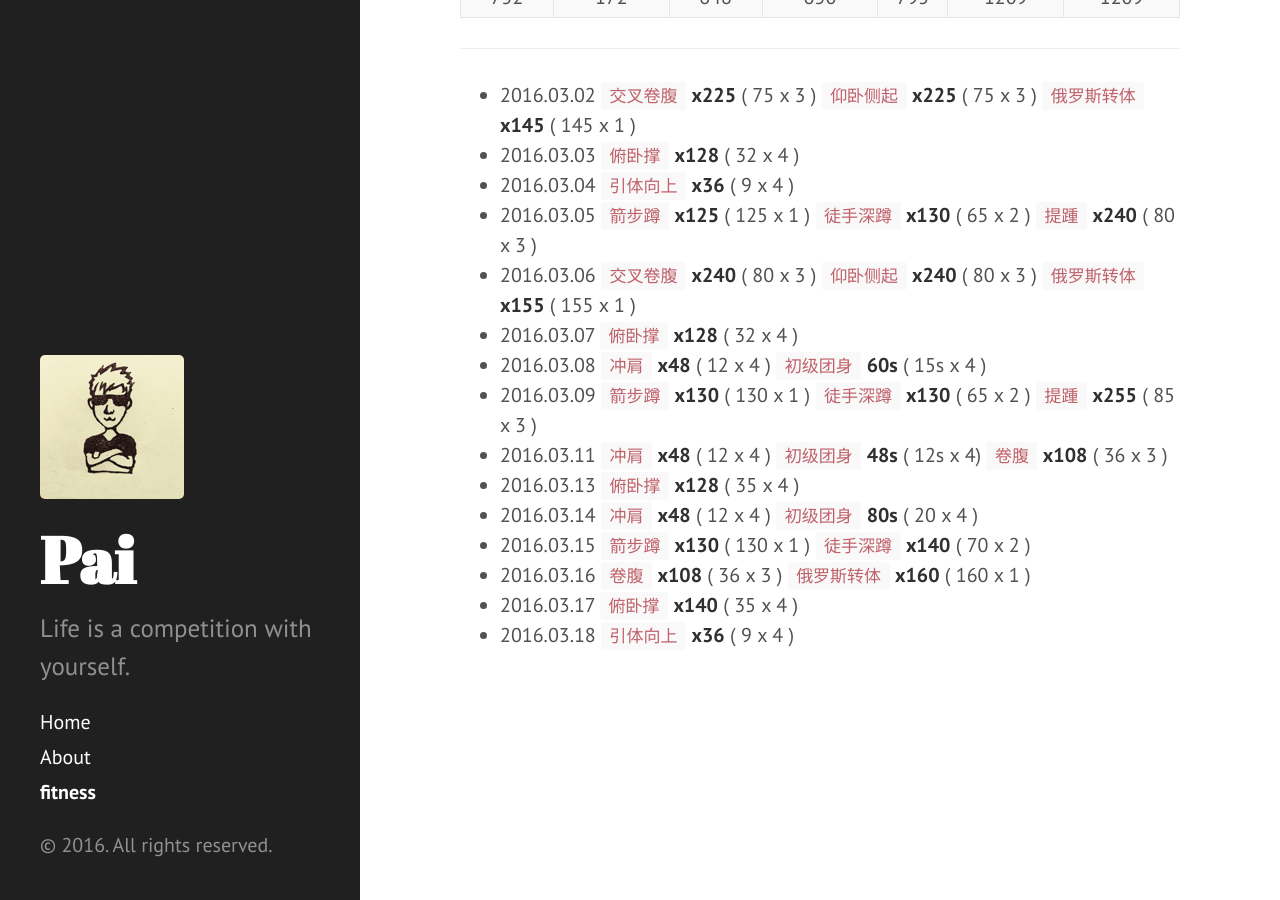
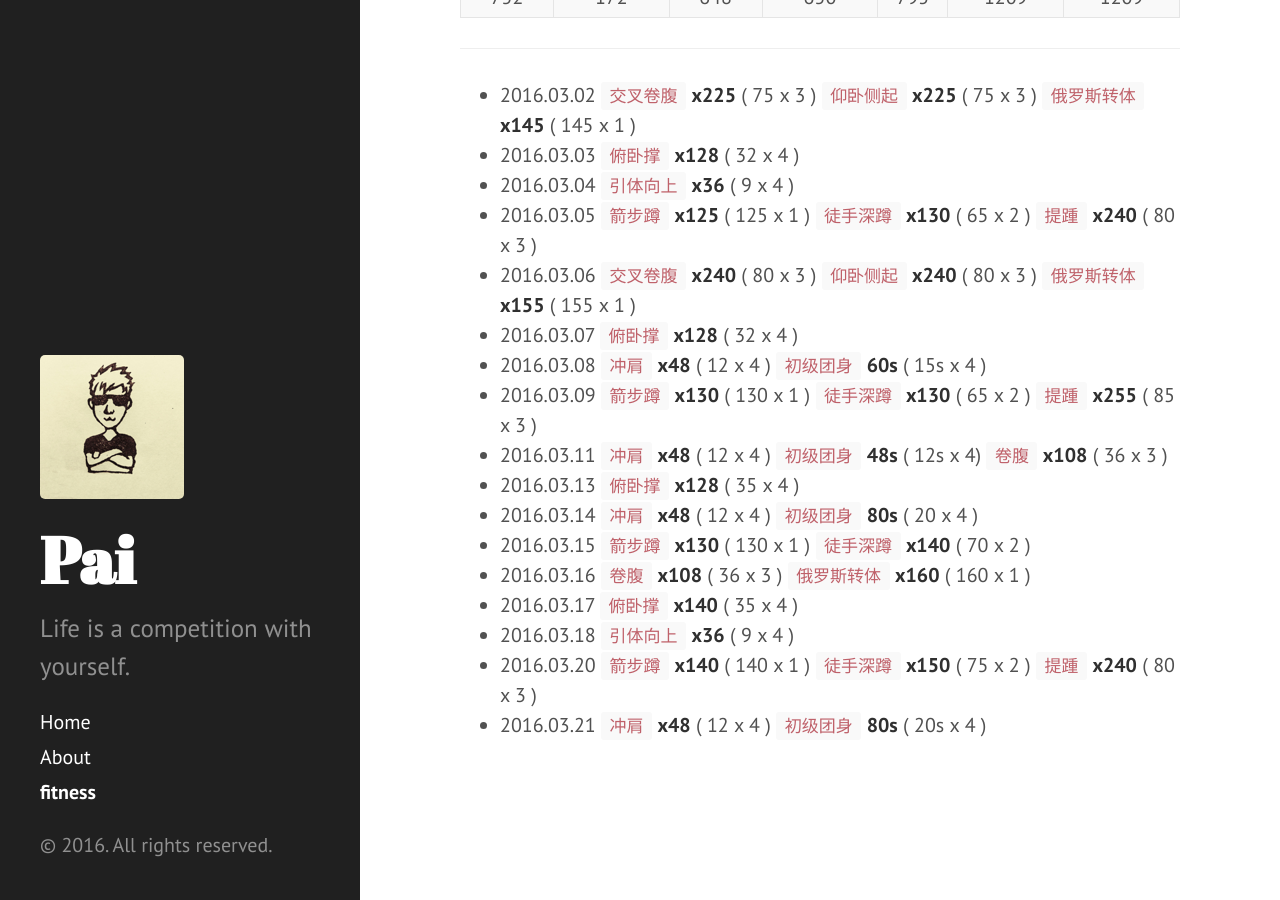
Before and after one commit to dragon8897/dragon8897.github.io, a Jekyll site: the page built from fitness.md, in a window 1280 px wide and 900 px high, scrolled down 2688 px. Built offline with Jekyll 4.4.1, drawn with Linux system fonts in a browser that asks for light colours; Markdown is read by kramdown in place of the engine named in the settings.

Commit message:
add fitness recored.

```diff
--- a/fitness.md
+++ b/fitness.md
@@ -92,3 +92,5 @@ title: fitness
 - 2016.03.16 `卷腹` **x108** ( 36 x 3 ) `俄罗斯转体` **x160** ( 160 x 1 )
 - 2016.03.17 `俯卧撑` **x140** ( 35 x 4 )
 - 2016.03.18 `引体向上` **x36** ( 9 x 4 )
+- 2016.03.20 `箭步蹲` **x140** ( 140 x 1 ) `徒手深蹲` **x150** ( 75 x 2 ) `提踵` **x240** ( 80 x 3 )
+- 2016.03.21 `冲肩` **x48** ( 12 x 4 ) `初级团身` **80s** ( 20s x 4 )
```
